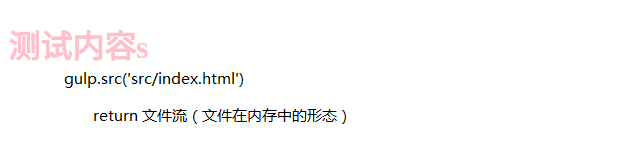
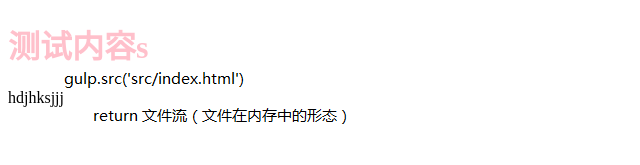
Before and after one commit to tcg0925/git-demo, a website: page src/index.html in a window 1280 px wide. Shown: the top 165 px of the page, 0-640 px from the left. Drawn offline with nearby package versions, Linux system fonts and the light colour scheme; files that its build step writes are made by us from their sources.

Commit message:
Update index.html

```diff
--- a/src/index.html
+++ b/src/index.html
@@ -9,6 +9,7 @@
 <body>
 <!-- 测试注释 -->
   <h1>测试内容s</h1>
+  <p>hdjhksjjj<p>
   <script src="scripts/all.js"></script>
 </body>
 
```
